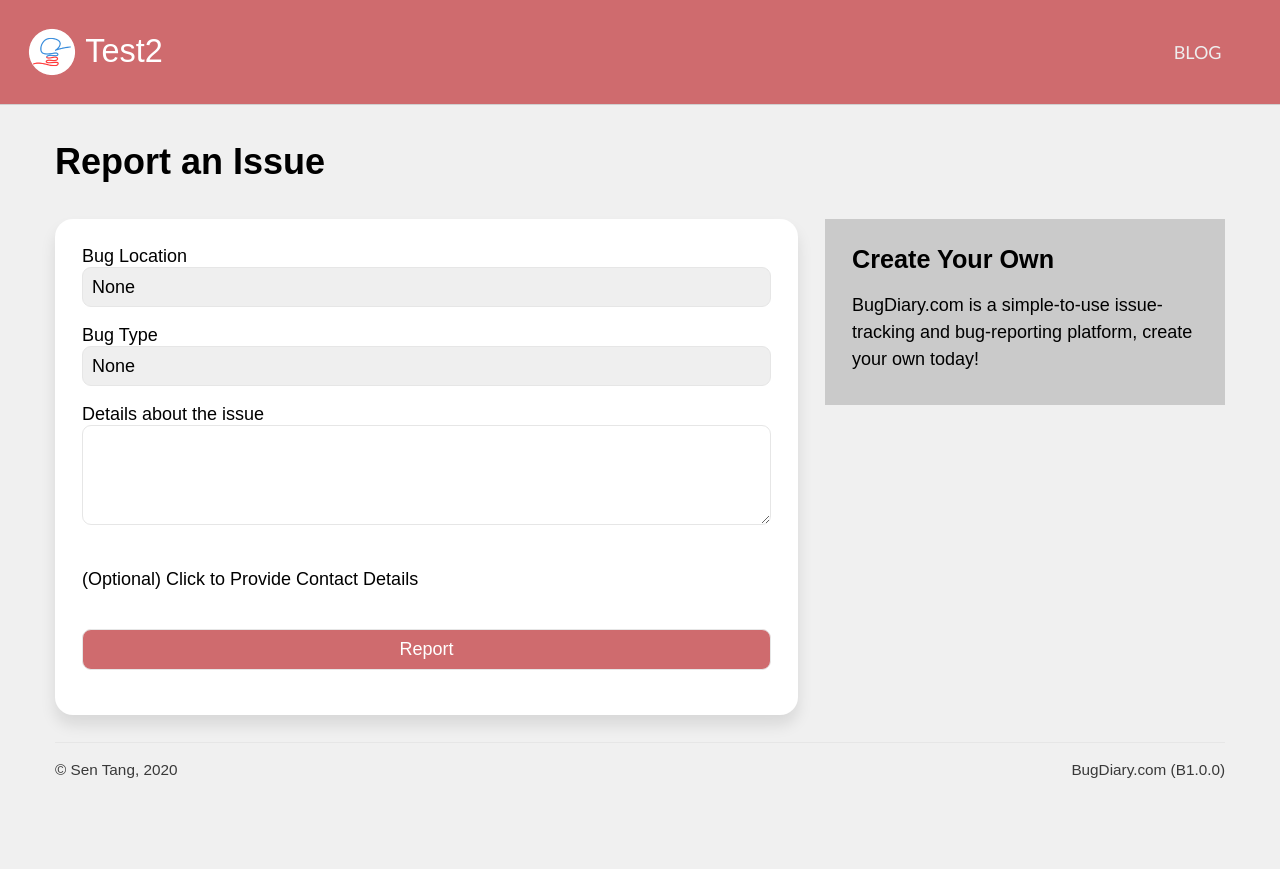
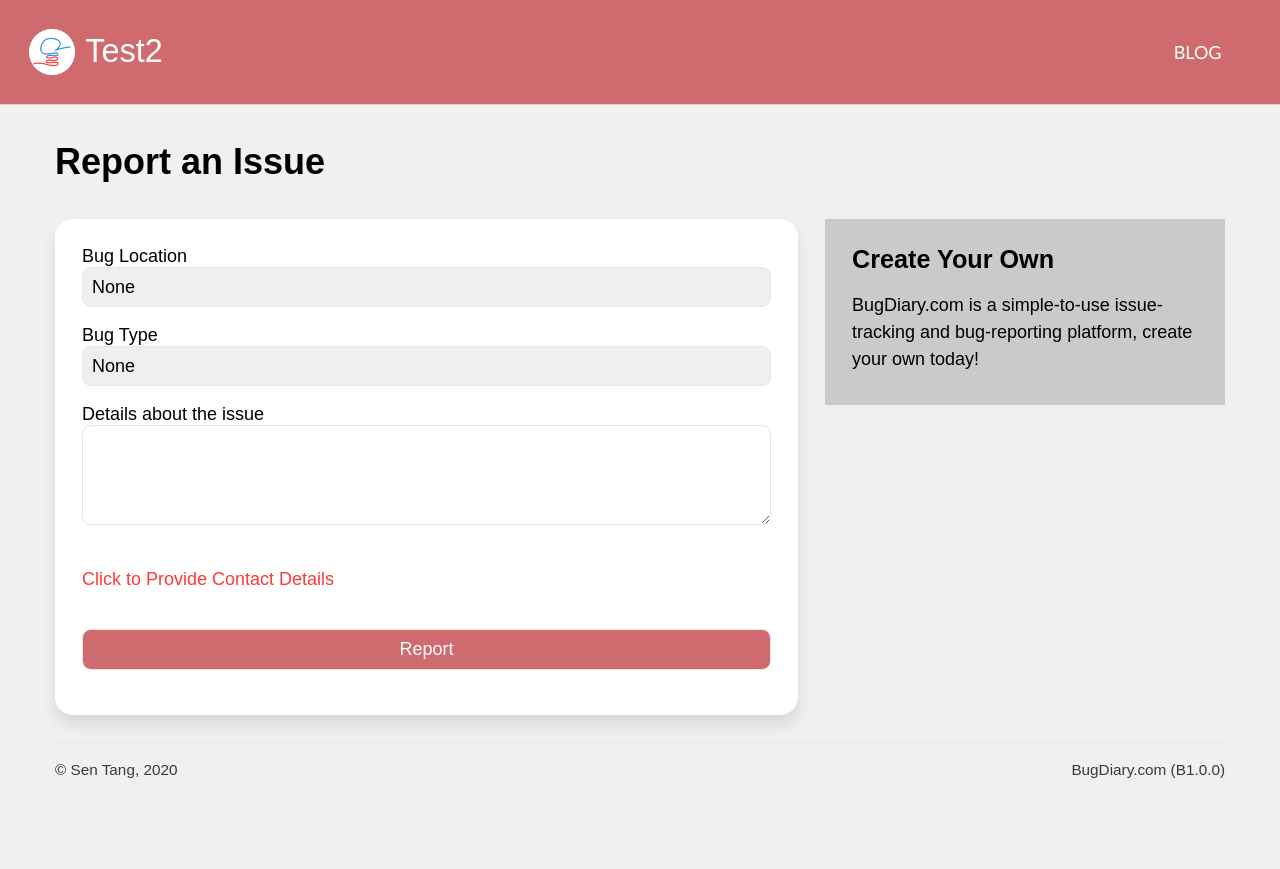
Before and after one commit to daryl-sen/bugdiary, a Flask app: a page that uses application/templates/macros.html in a window 1280 px wide. Run offline with Flask 2, Linux system fonts and the light colour scheme; data comes from the database, SQL or seed files in the repository; both versions use the stored data as it was after the commit; style sheets or scripts are compiled from the project's sources.

Commit message:
Working customizeable colors

```diff
--- a/application/models.py
+++ b/application/models.py
@@ -93,16 +93,17 @@ class Projects(db.Model):
 class Project_settings(db.Model):
     id = db.Column(db.Integer, primary_key = True)
     ext_url = db.Column(db.String(100), default="")
-    current_version = db.Column(db.String(20), index = True, default="V 1.0")
+    current_version = db.Column(db.String(20), index = True, default="v1")
 
     # CUSTOMIZATION
     header_color = db.Column(db.String(7), default="#cf6b6e")
     header_text_color = db.Column(db.String(7), default="#ffffff")
     background_color = db.Column(db.String(7), default="#f0f0f0")
     card_color = db.Column(db.String(7), default="#ffffff")
-    aside_color = db.Column(db.String(7), default="#393939")
+    aside_color = db.Column(db.String(7), default="#cacaca")
     text_color = db.Column(db.String(7), default="#000000")
     link_color = db.Column(db.String(7), default="#ff3939")
+    menu_color = db.Column(db.String(7), default="#a72c30")
 
     # PREFERENCES
     per_page = db.Column(db.Integer, default=10)
--- a/application/projects/templates/projects/blog.html
+++ b/application/projects/templates/projects/blog.html
@@ -1,7 +1,9 @@
 {% extends 'confined.html' %}
 {% import 'macros.html' as macros %}
 
-{% block addons %}{% endblock %}
+{% block addons %}
+{{ macros.custom_style(project.settings) }}
+{% endblock %}
 
 {% block title %}
     BugDiary - {{project.name}} Blog
--- a/application/projects/templates/projects/blog_edit.html
+++ b/application/projects/templates/projects/blog_edit.html
@@ -2,6 +2,7 @@
 {% import 'macros.html' as macros %}
 
 {% block addons %}
+{{ macros.custom_style(project.settings) }}
 <link rel="stylesheet" href="{{ url_for('static', filename = 'css/quill-snow.css') }}">
 {% endblock %}
 
--- a/application/projects/templates/projects/blog_new.html
+++ b/application/projects/templates/projects/blog_new.html
@@ -2,6 +2,7 @@
 {% import 'macros.html' as macros %}
 
 {% block addons %}
+{{ macros.custom_style(project.settings) }}
 <link rel="stylesheet" href="{{ url_for('static', filename = 'css/quill-snow.css') }}">
 {% endblock %}
 
--- a/application/projects/templates/projects/report.html
+++ b/application/projects/templates/projects/report.html
@@ -2,7 +2,7 @@
 {% import 'macros.html' as macros %}
 
 {% block addons %}
-{{ macros.custom_style(project.settings.header_color, project.settings.background_color) }}
+{{ macros.custom_style(project.settings) }}
 {% endblock %}
 
 {% block title %}
@@ -53,7 +53,7 @@
 
         {{ form.details.label }}{{ form.details }}
         <p>
-          <a onClick="toggleElement('form-contact')">(Optional) Click to Provide Contact Details</a>
+          <a onClick="toggleElement('form-contact')">Click to Provide Contact Details</a>
         </p>
         <div id="form-contact" class="hidden block bg-gray rounded">
           {{ form.author.label }}{{ form.author }}
--- a/application/projects/templates/projects/settings.html
+++ b/application/projects/templates/projects/settings.html
@@ -35,7 +35,9 @@
                     {{ form.background_color.label }}{{ form.background_color }}
                     {{ form.header_text_color.label }}
                     {{ form.header_text_color }}
-                    {{ form.card_color.label }}{{ form.card_color }}
+                    {{ form.menu_color.label }}
+                    {{ form.menu_color }}
+                    <!-- {{ form.card_color.label }}{{ form.card_color }} -->
                     {{ form.aside_color.label }}{{ form.aside_color }}
                     {{ form.text_color.label }}{{ form.text_color }}
                     {{ form.link_color.label }}{{ form.link_color }}
--- a/application/projects/views.py
+++ b/application/projects/views.py
@@ -215,6 +215,7 @@ def settings(project_url):
         target_project.settings.aside_color = form.aside_color.data
         target_project.settings.text_color = form.text_color.data
         target_project.settings.link_color = form.link_color.data
+        target_project.settings.menu_color = form.menu_color.data
         db.session.commit()
         flash('Your settings have been updated!')
         return redirect(url_for('projects.settings', project_url = project_url))
--- a/application/static/css/unilay5.scss
+++ b/application/static/css/unilay5.scss
@@ -134,7 +134,7 @@ header {
   padding: 1em;
   color: $navlink_color;
   background-color: $navlink_mobile_button_color;
-  border: 1px solid $navlink_mobile_border_color;
+  // border: 1px solid $navlink_mobile_border_color;
   border-top: 0;
   border-radius: 1em 1em 1em 1em;
   -moz-border-radius: 1em 1em 1em 1em;
--- a/application/templates/macros.html
+++ b/application/templates/macros.html
@@ -7,24 +7,36 @@
 </div> -->
 {% endmacro %}
 
-{% macro custom_style(header_color, background_color) %}
+{% macro custom_style(settings) %}
 <style>
 header {
-    background-color: {{ header_color }};
+    background-color: {{ settings.header_color }};
 }
-nav, #nav:link, #logo {
-    color: {{ header_text_color }} !important;
+header #navigation a:link,
+header #logo a:link,
+header #logo a:hover
+{
+    color: {{ settings.header_text_color }} !important;
+}
+
+#openMenu {
+    background-color: {{ settings.menu_color }};
 }
 
 body {
-    background-color: {{ background_color }};
-    color: {{ text_color }};
+    background-color: {{ settings.background_color }};
+    color: {{ settings.text_color }};
 }
-.card {
-    background-color: {{ card_color }};
+
+#openMenu {
+    background-color: {{ settings.menu_color }} !important;
 }
-aside {
-    background-color: {{ aside_color }};
+.sidebar-block {
+    background-color: {{ settings.aside_color }};
+}
+
+a {
+    color: {{ settings.link_color }};
 }
 </style>
 {% endmacro %}
```
Also changed, not shown: application/projects/templates/projects/edit.html (deleted, +0 -13 lines), migrations/versions/601c35451e20_.py (added, +28 -0 lines), application/data.sqlite.
